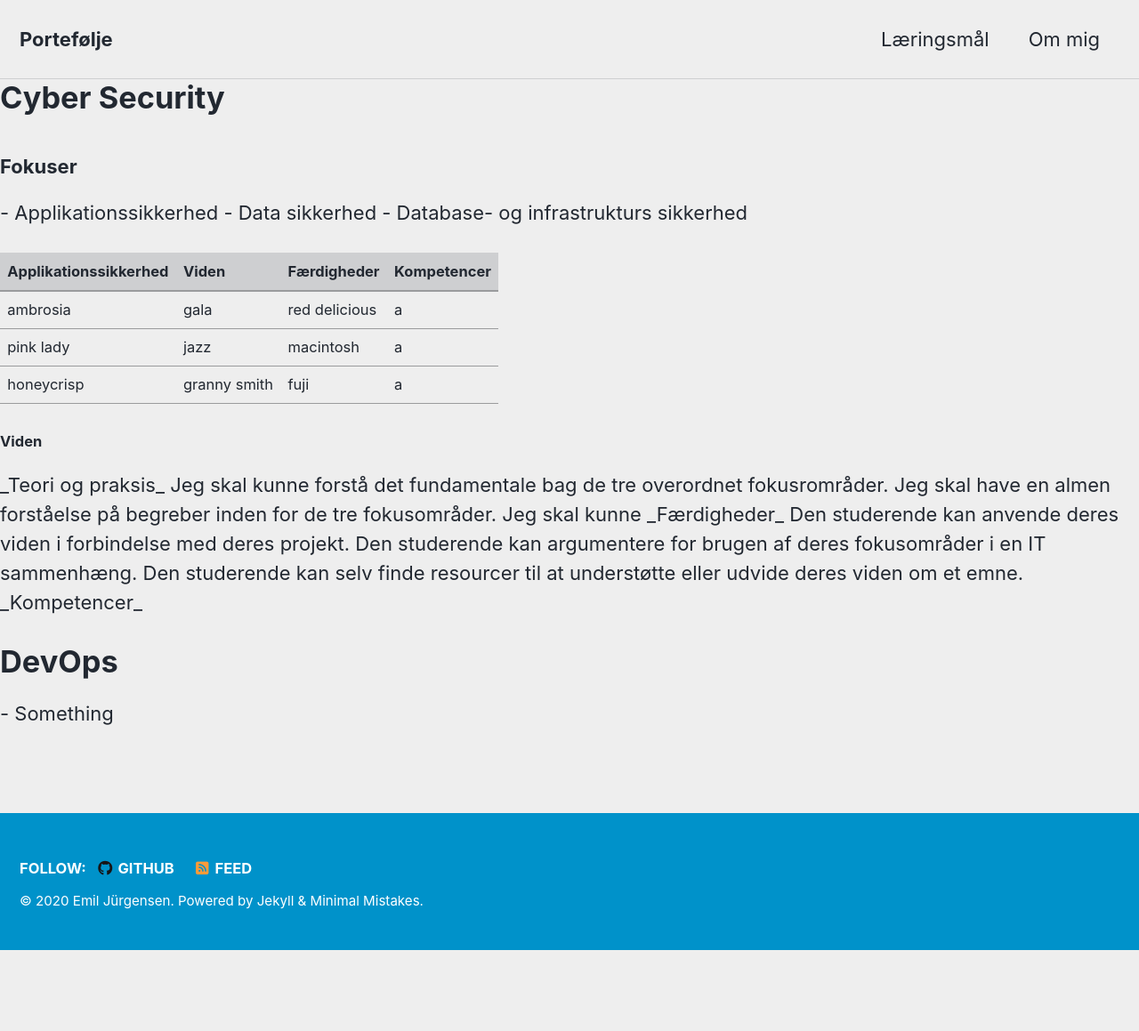
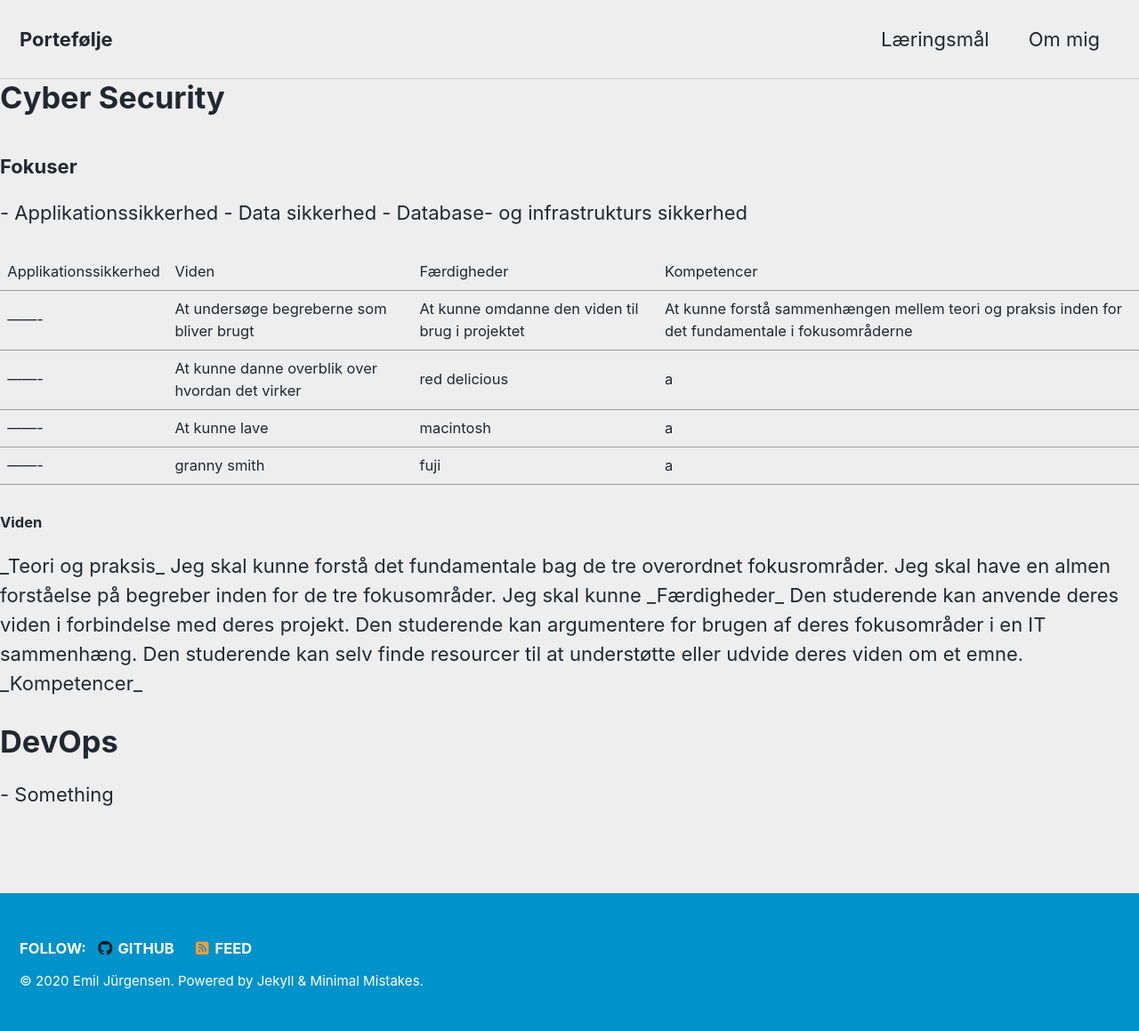
Before and after one commit to Emil428f/Portfolio, a Jekyll site: the page built from plan.md, in a window 1280 px wide. Shown: the whole page at 89% size. Built offline with Jekyll 4.4.1, drawn with Linux system fonts in a browser that asks for light colours; cached includes are drawn as plain includes; nearby versions of some CDN libraries; our own code applies the rules of GitHub Pages for plain Markdown files; before the commit the page ends 1068 px from its top, so only the background shows below that.

Commit message:
Update plan.md

```diff
--- a/plan.md
+++ b/plan.md
@@ -20,10 +20,10 @@ author_profile: true
 </p>
 
 | Applikationssikkerhed | Viden | Færdigheder | Kompetencer |
-|-------|--------|---------|---------|
-| ambrosia | gala | red delicious |a|
-| pink lady | jazz | macintosh |a|
-| honeycrisp | granny smith | fuji |a|
+|-------|At undersøge begreberne som bliver brugt|At kunne omdanne den viden til brug i projektet|At kunne forstå sammenhængen mellem teori og praksis inden for det fundamentale i fokusområderne|
+|-------|At kunne danne overblik over hvordan det virker | red delicious |a|
+|-------|At kunne lave | macintosh |a|
+|-------| granny smith | fuji |a|
 
 
 
```
